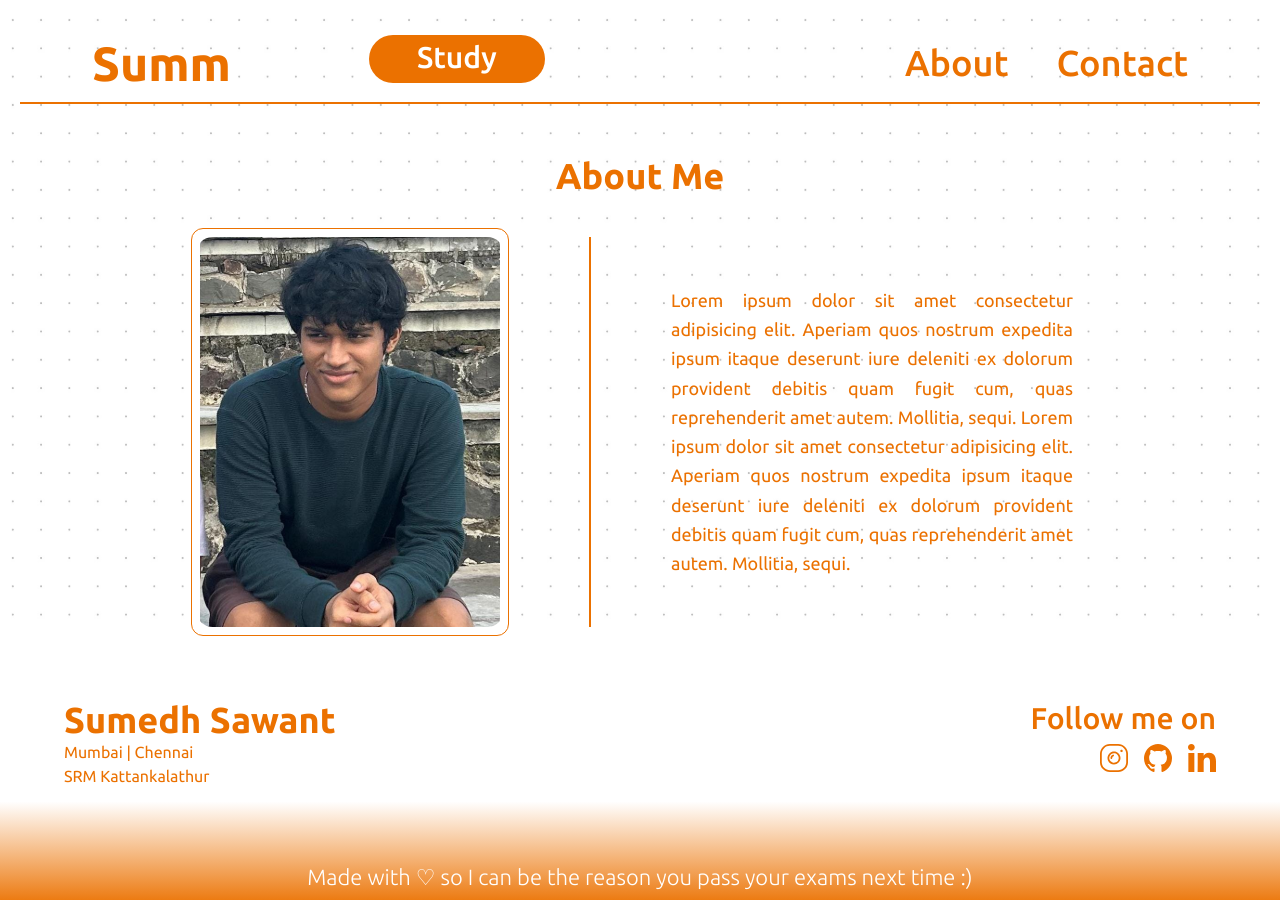
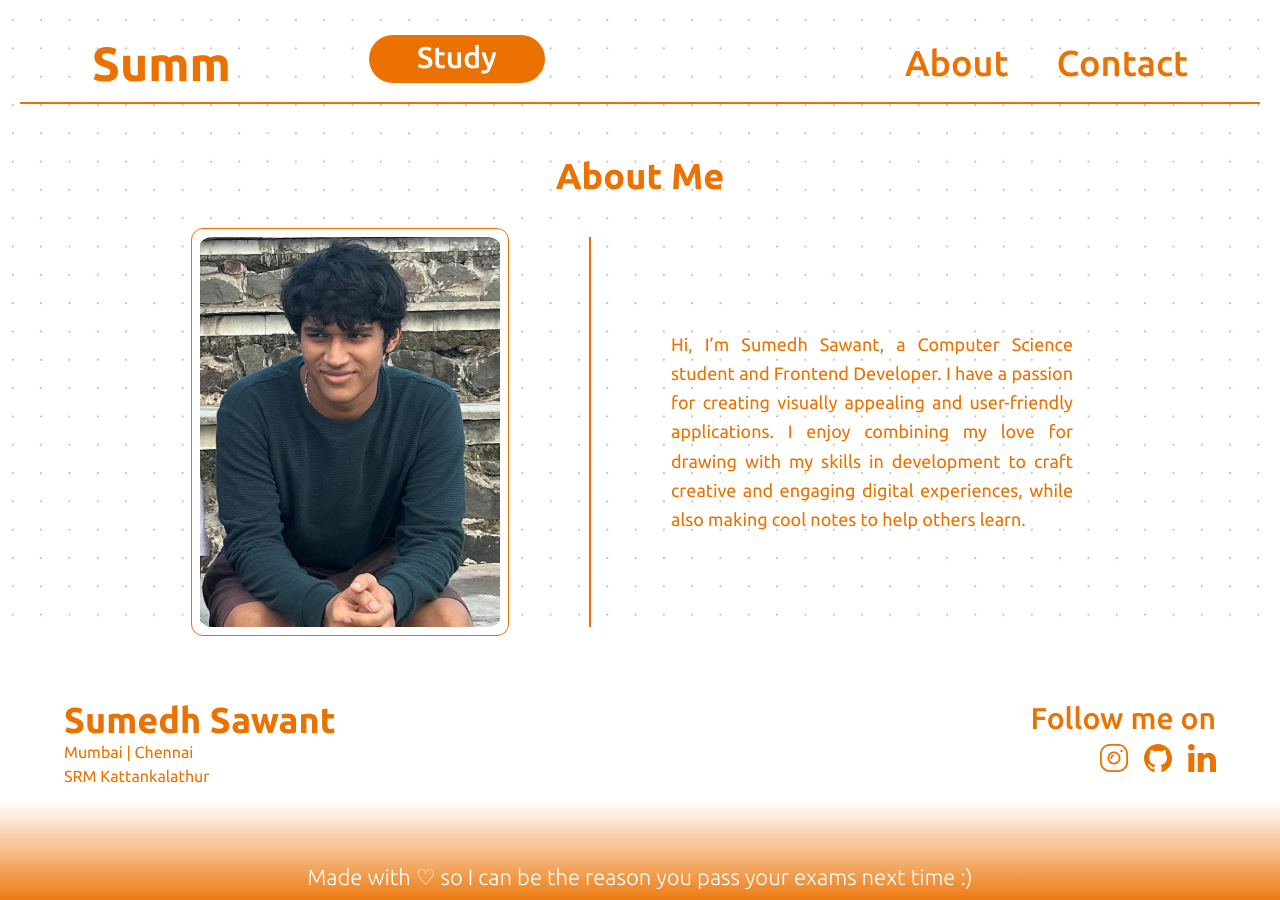
Before and after one commit to Sumedh2005/SummWrites, a React (Vite) app: page /about in a window 1280 px wide. Built offline with nearby package versions, Linux system fonts and the light colour scheme.

Commit message:
about us

```diff
--- a/src/pages/About.jsx
+++ b/src/pages/About.jsx
@@ -19,13 +19,7 @@ function About() {
   {/* Right Section - Text */}
   <div className="rgt lg:ml-10 lg:pl-20 lg:border-l-[2px] border-or1 flex flex-col justify-center h-auto w-auto px-4 lg:h-[390px] lg:w-[500px]">
     <p className="text-lg font-normal text-or1 text-justify leading-relaxed">
-      Lorem ipsum dolor sit amet consectetur adipisicing elit. Aperiam quos
-      nostrum expedita ipsum itaque deserunt iure deleniti ex dolorum
-      provident debitis quam fugit cum, quas reprehenderit amet autem.
-      Mollitia, sequi. Lorem ipsum dolor sit amet consectetur adipisicing
-      elit. Aperiam quos nostrum expedita ipsum itaque deserunt iure deleniti
-      ex dolorum provident debitis quam fugit cum, quas reprehenderit amet
-      autem. Mollitia, sequi.
+    Hi, I’m Sumedh Sawant, a Computer Science student and Frontend Developer. I have a passion for creating visually appealing and user-friendly applications. I enjoy combining my love for drawing with my skills in development to craft creative and engaging digital experiences, while also making cool notes to help others learn.
     </p>
   </div>
 </div>
```
